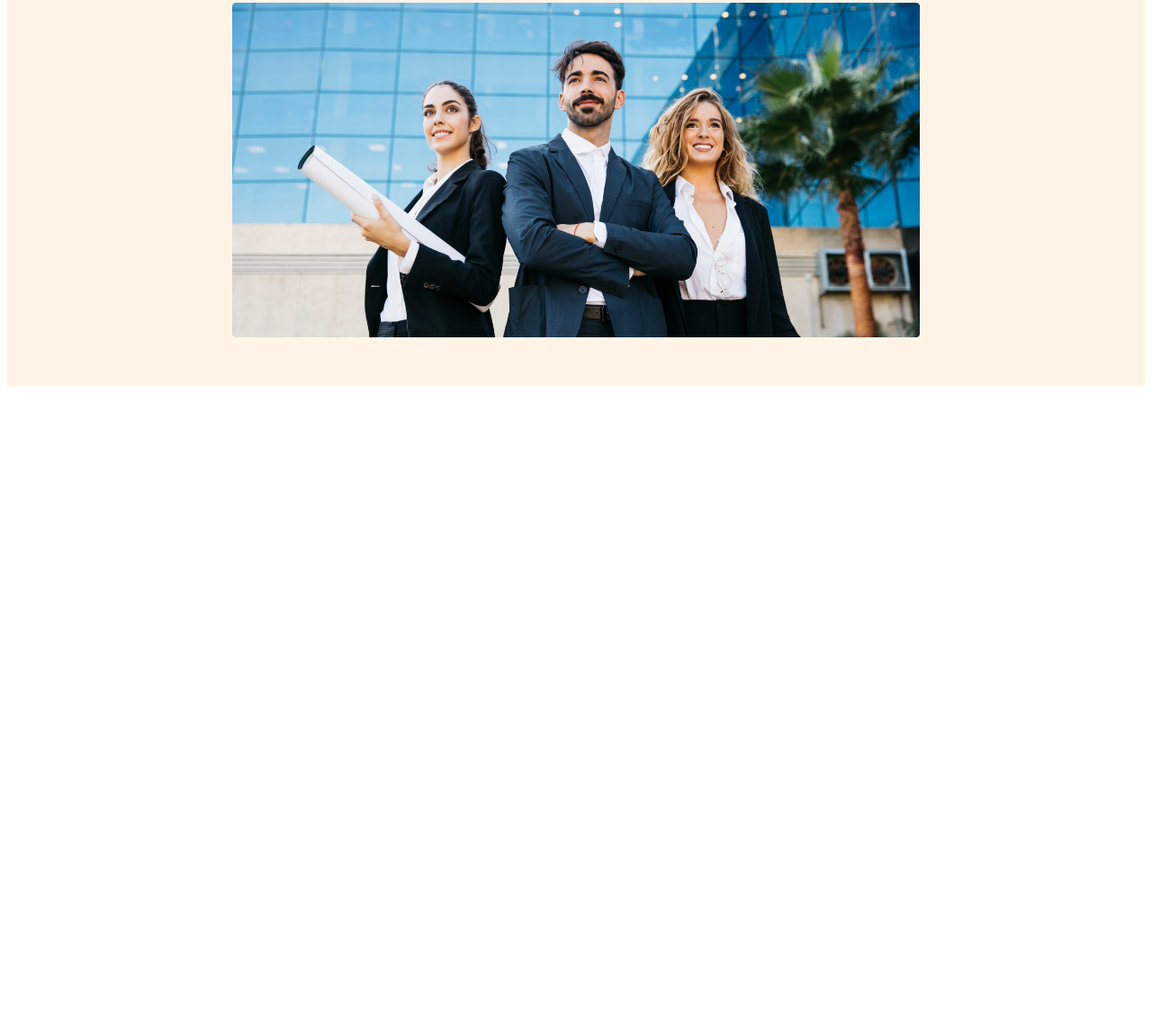
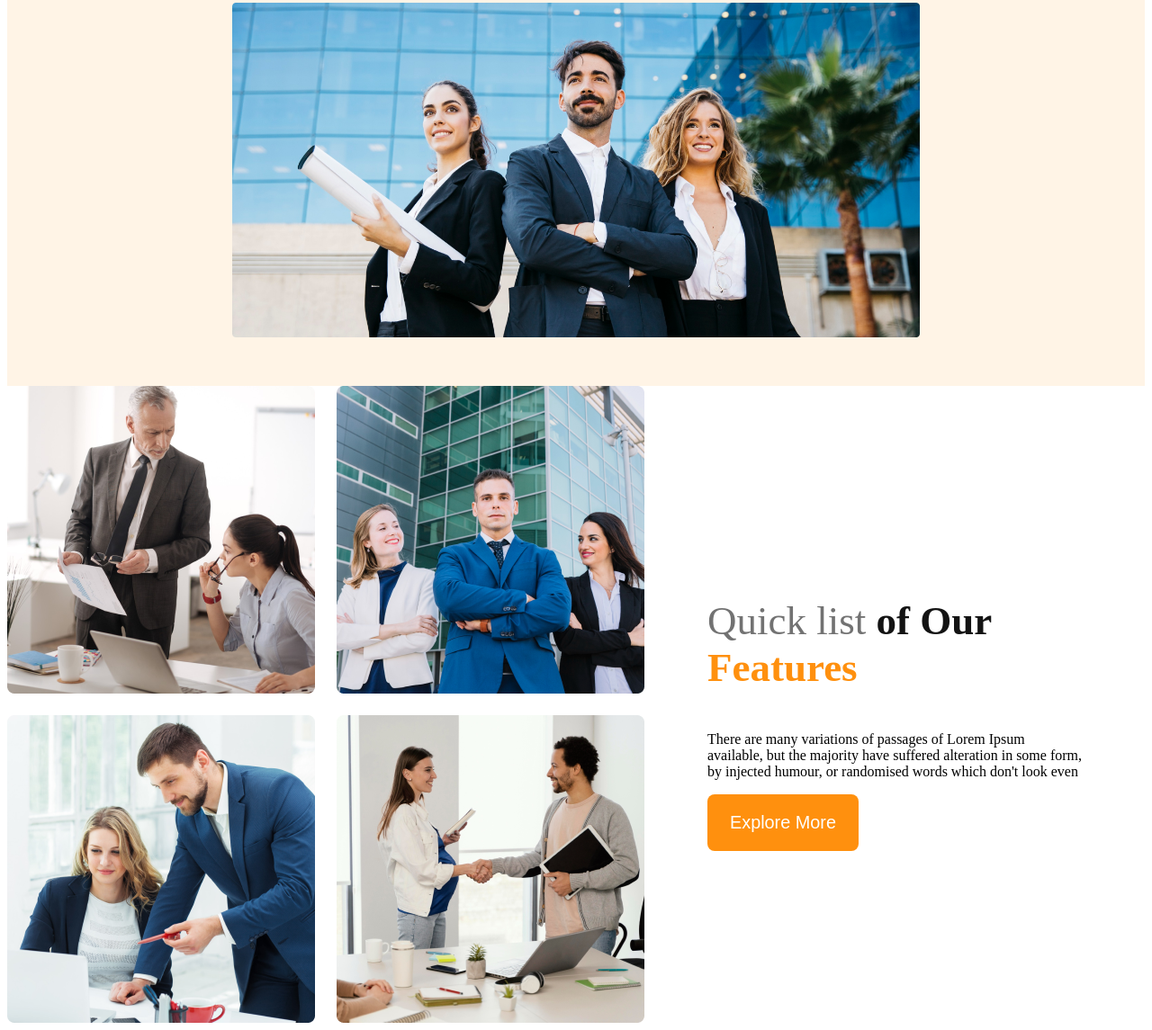
Before and after one commit to Tari147/git-archi-web, a plain HTML site: page index.html in a window 1280 px wide. Shown: the part 483-1628 px from the top of the page at 90% size. Before the commit the page ends 920 px from the top, so only its background shows below. Drawn offline with Linux system fonts and the light colour scheme.

Commit message:
structure

```diff
--- a/index.html
+++ b/index.html
@@ -30,6 +30,21 @@
 
     </header>
     <main>
+        <section class="team">
+            <div class="team-img">
+                <img src="images/team1.png" alt="">
+                <img src="images/team2.png" alt="">
+                <img src="images/team3.png" alt="">
+                <img src="images/team4.png" alt="">
+
+            </div>
+            <div class="team-content">
+                <h3 class="team-title"><span class="quick">Quick list</span> <span class="of">of Our</span> <span class="ft">Features</span></h3>
+                <p class="team-description">There are many variations of passages of Lorem Ipsum available, but the majority have suffered alteration in some form, by injected humour, or randomised words which don't look even</p>
+                <button class="btn-primary">Explore More</button>
+
+            </div>
+        </section>
 
     </main>
     <footer>
--- a/style/architect.css
+++ b/style/architect.css
@@ -61,3 +61,38 @@ nav li a{
     }
 
 }
+main{
+    max-width: 1440px;
+    margin: 0 auto;
+}
+.team{
+    display: flex;
+    align-items: center;
+}
+.team-img{
+    display: grid;
+    gap: 24px;
+    grid-template-columns: repeat(2,1fr);
+}
+.team-content{
+    padding-left: 70px;
+    padding-right: 70px;
+}
+.team-title{
+    font-size: 2.8rem;
+}
+.team-title .quick{
+    color: #727272;
+    font-size: 45px;
+    font-weight: 500;
+}
+.team-title .of{
+    color: #131313 ;
+    font-size: 45px;
+    font-weight: 700;
+}
+.team-title .ft{
+    color: #FF900E;
+    font-size: 45px;
+    font-weight: 700;
+}
```
